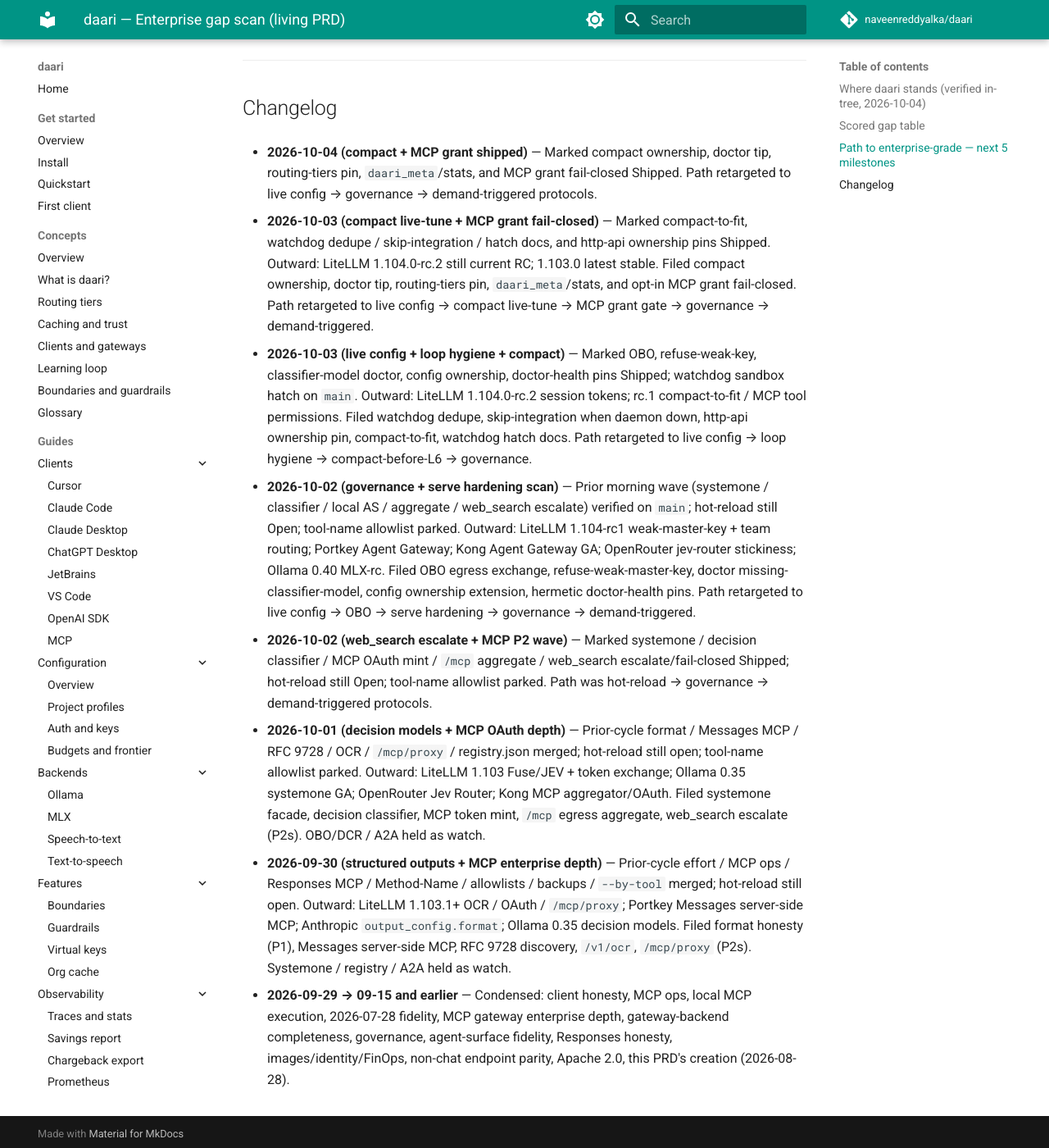
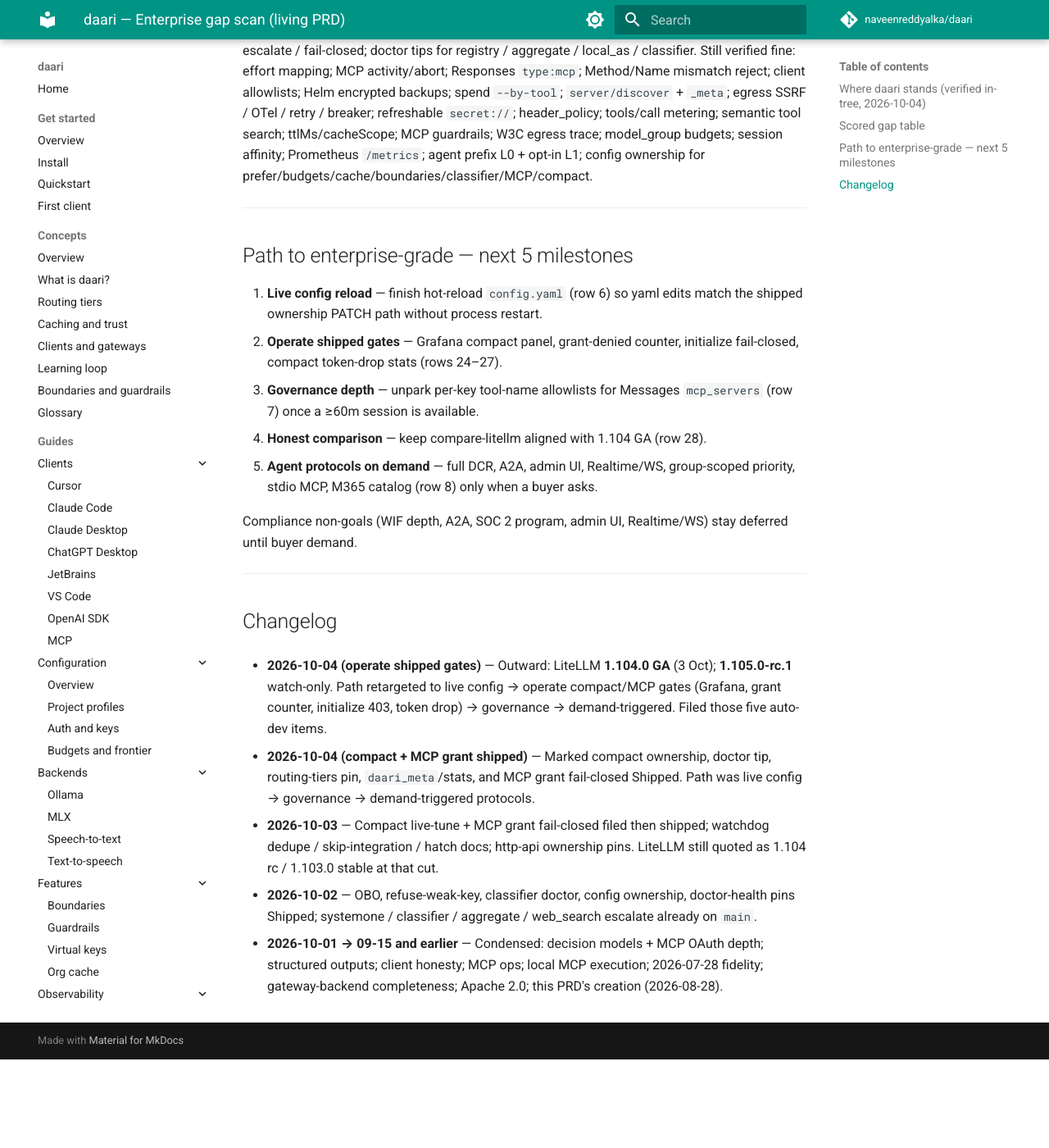
Before and after one commit to naveenreddyalka/daari, an MkDocs documentation site: the page built from docs/prd/ENTERPRISE.md, in a window 1280 px wide and 1400 px high, scrolled down 3742 px. Shown: the whole window at 82% size. Built offline with MkDocs 1.6.1 and Material for MkDocs 9.7.7, drawn with Linux system fonts in a browser that asks for light colours; comment, search, counter and statistics services are not loaded; after the commit the page ends 5034 px from its top, so only the background shows below that; some of the changed text lies outside the part shown.

Commit message:
docs(prd): retarget ENTERPRISE after LiteLLM 1.104 GA (#1394)
Operate shipped compact/MCP gates and keep the auto-dev backlog stocked now that 1.104 is stable.

Co-authored-by: Cursor <cursoragent@cursor.com>

```diff
--- a/docs/prd/ENTERPRISE.md
+++ b/docs/prd/ENTERPRISE.md
@@ -13,23 +13,23 @@
 
 ## Where daari stands (verified in-tree, 2026-10-04)
 
-**Loop velocity.** Compact-to-fit ownership, doctor tip, routing-tiers pin,
-`daari_meta`/stats, MCP grant fail-closed, and follow-on hermetic/ASGI pins
-are on `main`. Hot-reload `config.yaml` remains in flight. Per-key tool-name
-allowlists for Messages `mcp_servers` stay parked (needs a longer session).
+**Loop velocity.** Compact-to-fit (ownership, doctor, routing-tiers pin,
+`daari_meta`/stats, Prometheus series) and MCP grant fail-closed (ownership,
+doctor, http-api pin) are on `main`. Hot-reload `config.yaml` remains in
+flight. Per-key tool-name allowlists for Messages `mcp_servers` stay parked.
 
-**Outward.** LiteLLM **v1.104.0-rc.2** (session tokens `litellm_login_` AES-GCM)
-on **rc.1**: master-key gate, group-scoped priority routing, team time-window
-reservation, JEV Auto Router, native compact-to-fit, MCP `object_permission` +
-`require_key_mcp_access_defined`. Portkey Agent Gateway CRUD/RBAC; Kong **Agent
-Gateway GA** (A2A). Ollama **0.40** MLX-default rc on Apple Silicon. No newer
-stable LiteLLM than **1.103.0** (27 Sep).
+**Outward.** LiteLLM **v1.104.0 GA** (3 Oct): master-key enforcement, stdio MCP
+off by default, native compact-to-fit, group-scoped priority routing, team
+time-window reservation, JEV Auto Router. **v1.105.0-rc.1** (4 Oct, prerelease):
+Microsoft 365 MCP catalog, Straiker guardrail, proxy migration — watch, not
+file. Portkey Agent Gateway CRUD/RBAC; Kong **Agent Gateway GA** (A2A). Ollama
+**0.40** still MLX-default rc on Apple Silicon; stable **0.35.1** systemone.
 
-**Inward theme: live config.** Compact-to-fit is operable (ownership, doctor,
-docs, `daari_meta`/stats). Ingress `/mcp` fail-closes virtual keys with no
-`metadata.mcp` grant when `require_key_access_defined` is on. Yaml edits still
-need a process restart; that is the remaining local-first cliff versus the
-shipped PATCH ownership path.
+**Inward theme: operate what shipped.** Compact and MCP grant gates are live,
+but Grafana has no compact panel, grant-denies blend into generic MCP deny,
+`initialize` still handshakes without a grant, and token-drop FinOps is
+missing. Yaml edits still need a process restart versus the PATCH ownership
+path.
 
 ---
 
@@ -39,6 +39,11 @@ shipped PATCH ownership path.
 |---|-----|:--:|:--:|------------------------|----------------------------|--------|
 | 6 | Hot-reload `config.yaml` | 3 | 2 | LiteLLM config ownership | Open — in flight | Open |
 | 7 | Per-key tool-name allowlist for Messages `mcp_servers` | 4 | 3 | LiteLLM `mcp_tool_permissions` | Parked (needs ≥60m session) | Parked |
+| 24 | Grafana panel for `compact_to_fit_applied` | 2 | 1 | LiteLLM spend dashboards | File this run | File this run |
+| 25 | Dedicated stats/Prom counter for MCP grant fail-closed | 3 | 1 | LiteLLM MCP 403 metrics | File this run | File this run |
+| 26 | Refuse MCP `initialize` when key has no grant | 4 | 1 | LiteLLM initialize 403 | File this run | File this run |
+| 27 | Stats for estimated tokens dropped by compact-to-fit | 3 | 2 | LiteLLM compact telemetry | File this run | File this run |
+| 28 | Refresh compare-litellm for LiteLLM 1.104 GA | 2 | 1 | LiteLLM release notes | File this run | File this run |
 | 9 | RFC 8693 OBO token exchange for egress `mcp_servers` | 4 | 3 | LiteLLM OBO / Kong MCP OAuth2 | Shipped | Shipped |
 | 10 | Refuse weak/unset master key at serve (opt-out) | 3 | 2 | LiteLLM 1.104 master-key gate | Shipped | Shipped |
 | 11 | Doctor tip when decision_classifier model missing from Ollama | 3 | 1 | — (local tags check) | Shipped | Shipped |
@@ -54,23 +59,23 @@ shipped PATCH ownership path.
 | 21 | Hermetic pin: compact_to_fit in config + routing-tiers | 2 | 1 | — (docs regression) | Shipped | Shipped |
 | 22 | `daari_meta` + stats when compact_to_fit actually trims | 3 | 2 | LiteLLM compact telemetry | Shipped | Shipped |
 | 23 | Opt-in fail-closed MCP when key has no MCP grant | 4 | 2 | LiteLLM `require_key_mcp_access_defined` | Shipped | Shipped |
-| 8 | Full DCR; A2A; admin UI; Realtime/WS | 2–4 | 3–5 | Portkey Agent GW / Kong 3.14 | Demand-triggered | Watch |
+| 8 | Full DCR; A2A; admin UI; Realtime/WS; group-scoped priority; stdio MCP; M365 catalog | 2–4 | 3–5 | Portkey / Kong 3.14 / LiteLLM 1.104–1.105 | Demand-triggered | Watch |
 
 Shipped since 2026-09-30 scan — do not re-file: compact-to-fit including
-ownership, doctor, routing-tiers pin, `daari_meta`/stats; MCP grant
-fail-closed; watchdog failure-list dedupe + skip-integration + sandbox hatch
-docs; Anthropic `output_config.format`; Messages server-side MCP; RFC 9728;
-`POST /v1/ocr`; OpenAPI `/mcp/proxy`; `GET /v1/mcp/registry.json`;
-`POST /v1/systemone`; decision-model classifier; MCP OAuth authorize/token
-mint; `/mcp` aggregate egress; `web_search_options` escalate / fail-closed;
-doctor tips for registry / aggregate / local_as / classifier. Still verified
-fine: effort mapping; MCP activity/abort; Responses `type:mcp`; Method/Name
-mismatch reject; client allowlists; Helm encrypted backups; spend `--by-tool`;
-`server/discover` + `_meta`; egress SSRF / OTel / retry / breaker; refreshable
-`secret://`; header_policy; tools/call metering; semantic tool search;
-ttlMs/cacheScope; MCP guardrails; W3C egress trace; model_group budgets;
-session affinity; Prometheus `/metrics`; agent prefix L0 + opt-in L1; config
-ownership for prefer/budgets/cache/boundaries/classifier/MCP/compact.
+ownership, doctor, routing-tiers pin, `daari_meta`/stats, Prometheus series;
+MCP grant fail-closed + ownership/doctor/http-api pins; watchdog failure-list
+dedupe + skip-integration + sandbox hatch docs; Anthropic `output_config.format`;
+Messages server-side MCP; RFC 9728; `POST /v1/ocr`; OpenAPI `/mcp/proxy`;
+`GET /v1/mcp/registry.json`; `POST /v1/systemone`; decision-model classifier;
+MCP OAuth authorize/token mint; `/mcp` aggregate egress; `web_search_options`
+escalate / fail-closed; doctor tips for registry / aggregate / local_as /
+classifier. Still verified fine: effort mapping; MCP activity/abort; Responses
+`type:mcp`; Method/Name mismatch reject; client allowlists; Helm encrypted
+backups; spend `--by-tool`; `server/discover` + `_meta`; egress SSRF / OTel /
+retry / breaker; refreshable `secret://`; header_policy; tools/call metering;
+semantic tool search; ttlMs/cacheScope; MCP guardrails; W3C egress trace;
+model_group budgets; session affinity; Prometheus `/metrics`; agent prefix L0
++ opt-in L1; config ownership for prefer/budgets/cache/boundaries/classifier/MCP/compact.
 
 ---
 
@@ -78,12 +83,13 @@ ownership for prefer/budgets/cache/boundaries/classifier/MCP/compact.
 
 1. **Live config reload** — finish hot-reload `config.yaml` (row 6) so yaml
    edits match the shipped ownership PATCH path without process restart.
-2. **Governance depth** — unpark per-key tool-name allowlists for Messages
+2. **Operate shipped gates** — Grafana compact panel, grant-denied counter,
+   initialize fail-closed, compact token-drop stats (rows 24–27).
+3. **Governance depth** — unpark per-key tool-name allowlists for Messages
    `mcp_servers` (row 7) once a ≥60m session is available.
-3. **Agent protocols on demand** — full DCR and A2A (Kong Agent Gateway /
-   Portkey) only when a buyer asks (row 8).
-4. **Admin surface on demand** — admin UI (row 8) only when a buyer asks.
-5. **Realtime/WS on demand** — Realtime/WS (row 8) only when a buyer asks.
+4. **Honest comparison** — keep compare-litellm aligned with 1.104 GA (row 28).
+5. **Agent protocols on demand** — full DCR, A2A, admin UI, Realtime/WS,
+   group-scoped priority, stdio MCP, M365 catalog (row 8) only when a buyer asks.
 
 Compliance non-goals (WIF depth, A2A, SOC 2 program, admin UI, Realtime/WS) stay
 deferred until buyer demand.
@@ -92,57 +98,24 @@ deferred until buyer demand.
 
 ## Changelog
 
+- **2026-10-04 (operate shipped gates)** — Outward: LiteLLM **1.104.0 GA**
+  (3 Oct); **1.105.0-rc.1** watch-only. Path retargeted to live config →
+  operate compact/MCP gates (Grafana, grant counter, initialize 403, token
+  drop) → governance → demand-triggered. Filed those five auto-dev items.
+
 - **2026-10-04 (compact + MCP grant shipped)** — Marked compact ownership,
   doctor tip, routing-tiers pin, `daari_meta`/stats, and MCP grant fail-closed
-  Shipped. Path retargeted to live config → governance → demand-triggered
-  protocols.
+  Shipped. Path was live config → governance → demand-triggered protocols.
 
-- **2026-10-03 (compact live-tune + MCP grant fail-closed)** — Marked compact-to-fit,
-  watchdog dedupe / skip-integration / hatch docs, and http-api ownership pins
-  Shipped. Outward: LiteLLM 1.104.0-rc.2 still current RC; 1.103.0 latest
-  stable. Filed compact ownership, doctor tip, routing-tiers pin,
-  `daari_meta`/stats, and opt-in MCP grant fail-closed. Path retargeted to live
-  config → compact live-tune → MCP grant gate → governance → demand-triggered.
+- **2026-10-03** — Compact live-tune + MCP grant fail-closed filed then
+  shipped; watchdog dedupe / skip-integration / hatch docs; http-api ownership
+  pins. LiteLLM still quoted as 1.104 rc / 1.103.0 stable at that cut.
 
-- **2026-10-03 (live config + loop hygiene + compact)** — Marked OBO, refuse-weak-key,
-  classifier-model doctor, config ownership, doctor-health pins Shipped; watchdog
-  sandbox hatch on `main`. Outward: LiteLLM 1.104.0-rc.2 session tokens; rc.1
-  compact-to-fit / MCP tool permissions. Filed watchdog dedupe, skip-integration
-  when daemon down, http-api ownership pin, compact-to-fit, watchdog hatch docs.
-  Path retargeted to live config → loop hygiene → compact-before-L6 → governance.
+- **2026-10-02** — OBO, refuse-weak-key, classifier doctor, config ownership,
+  doctor-health pins Shipped; systemone / classifier / aggregate /
+  web_search escalate already on `main`.
 
-- **2026-10-02 (governance + serve hardening scan)** — Prior morning wave
-  (systemone / classifier / local AS / aggregate / web_search escalate) verified
-  on `main`; hot-reload still Open; tool-name allowlist parked. Outward: LiteLLM
-  1.104-rc1 weak-master-key + team routing; Portkey Agent Gateway; Kong Agent
-  Gateway GA; OpenRouter jev-router stickiness; Ollama 0.40 MLX-rc. Filed OBO
-  egress exchange, refuse-weak-master-key, doctor missing-classifier-model,
-  config ownership extension, hermetic doctor-health pins. Path retargeted to
-  live config → OBO → serve hardening → governance → demand-triggered.
-
-- **2026-10-02 (web_search escalate + MCP P2 wave)** — Marked systemone /
-  decision classifier / MCP OAuth mint / `/mcp` aggregate / web_search
-  escalate/fail-closed Shipped; hot-reload still Open; tool-name allowlist
-  parked. Path was hot-reload → governance → demand-triggered protocols.
-
-- **2026-10-01 (decision models + MCP OAuth depth)** — Prior-cycle format /
-  Messages MCP / RFC 9728 / OCR / `/mcp/proxy` / registry.json merged;
-  hot-reload still open; tool-name allowlist parked. Outward: LiteLLM 1.103
-  Fuse/JEV + token exchange; Ollama 0.35 systemone GA; OpenRouter Jev Router;
-  Kong MCP aggregator/OAuth. Filed systemone facade, decision classifier, MCP
-  token mint, `/mcp` egress aggregate, web_search escalate (P2s). OBO/DCR /
-  A2A held as watch.
-
-- **2026-09-30 (structured outputs + MCP enterprise depth)** — Prior-cycle
-  effort / MCP ops / Responses MCP / Method-Name / allowlists / backups /
-  `--by-tool` merged; hot-reload still open. Outward: LiteLLM 1.103.1+ OCR /
-  OAuth / `/mcp/proxy`; Portkey Messages server-side MCP; Anthropic
-  `output_config.format`; Ollama 0.35 decision models. Filed format honesty
-  (P1), Messages server-side MCP, RFC 9728 discovery, `/v1/ocr`, `/mcp/proxy`
-  (P2s). Systemone / registry / A2A held as watch.
-
-- **2026-09-29 → 09-15 and earlier** — Condensed: client honesty, MCP ops,
-  local MCP execution, 2026-07-28 fidelity, MCP gateway enterprise depth,
-  gateway-backend completeness, governance, agent-surface fidelity, Responses
-  honesty, images/identity/FinOps, non-chat endpoint parity, Apache 2.0, this
-  PRD's creation (2026-08-28).
+- **2026-10-01 → 09-15 and earlier** — Condensed: decision models + MCP OAuth
+  depth; structured outputs; client honesty; MCP ops; local MCP execution;
+  2026-07-28 fidelity; gateway-backend completeness; Apache 2.0; this PRD's
+  creation (2026-08-28).
```
